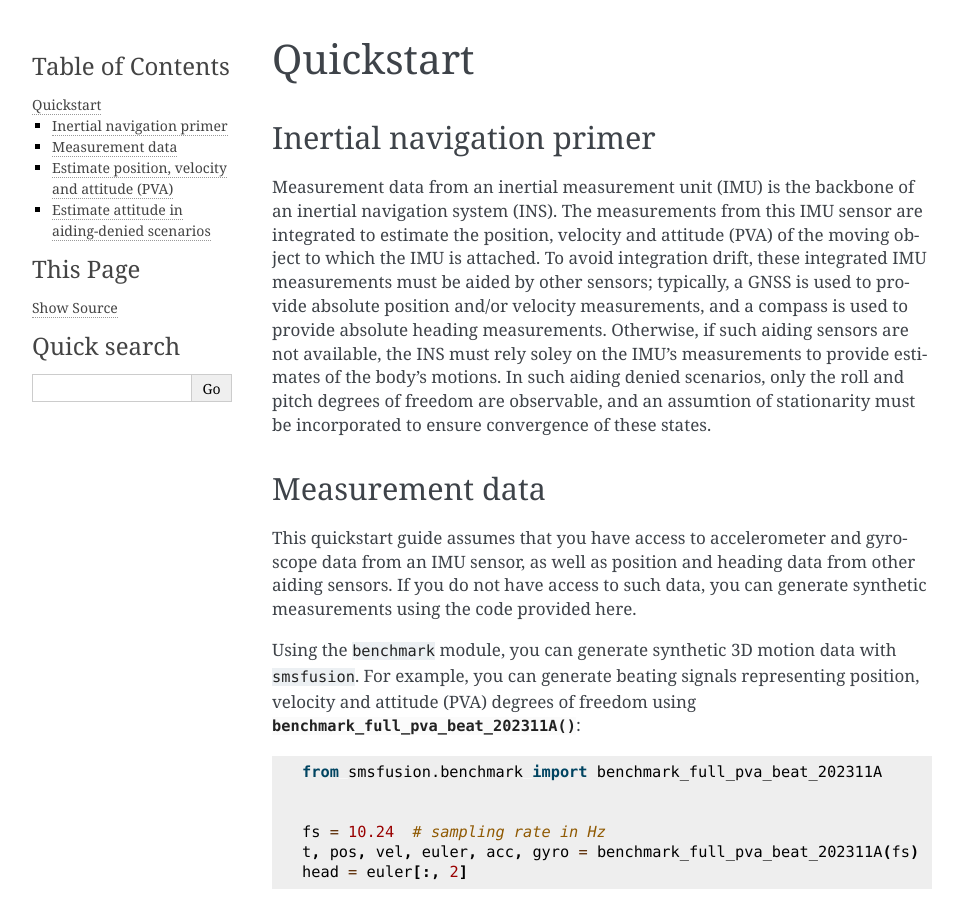
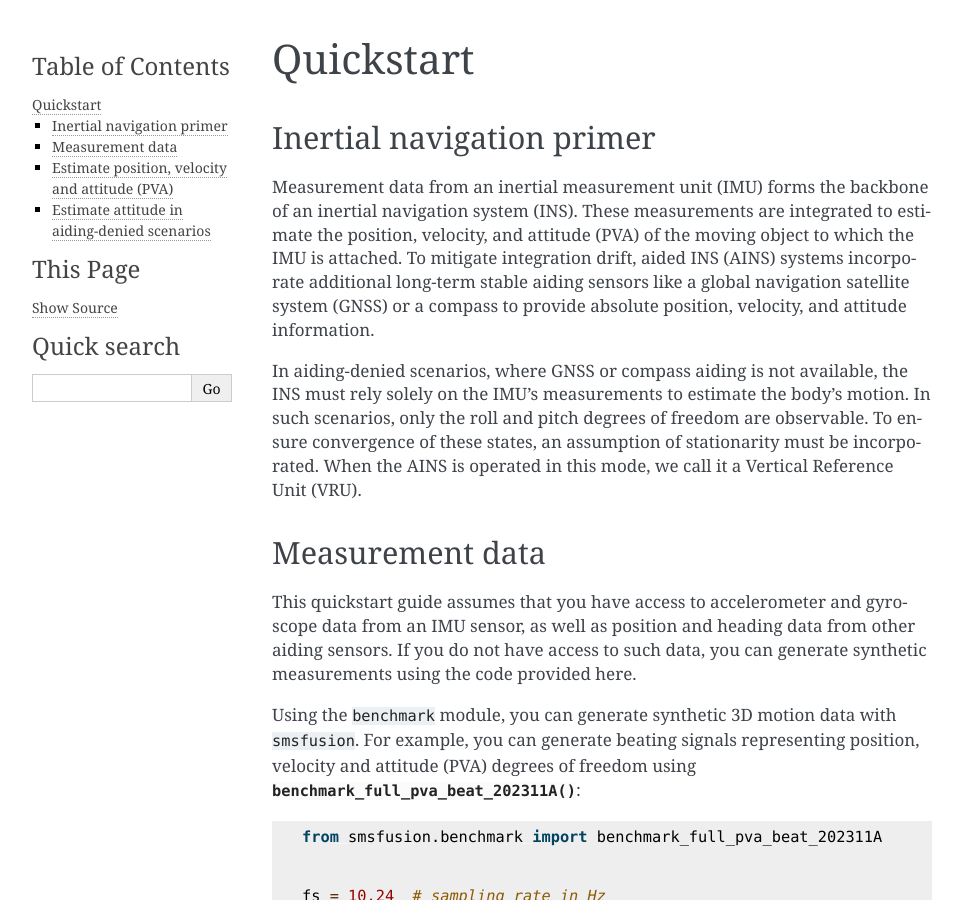
Before and after one commit to 4Subsea/smsfusion-python, a Sphinx documentation site: the page built from docs/user_guide/quickstart.rst, in a window 1280 px wide and 900 px high. Shown: the whole window, without its empty margins (148-1111 px from the left). Built offline with Sphinx 7.4.7, drawn with Linux system fonts in a browser that asks for light colours; some of the changed text lies outside the part shown.

Commit message:
some changes

```diff
--- a/docs/user_guide/quickstart.rst
+++ b/docs/user_guide/quickstart.rst
@@ -3,16 +3,18 @@ Quickstart
 
 Inertial navigation primer
 --------------------------
-Measurement data from an inertial measurement unit (IMU) is the backbone of an inertial
-navigation system (INS). The measurements from this IMU sensor are integrated to estimate
-the position, velocity and attitude (PVA) of the moving object to which the IMU is attached.
-To avoid integration drift, these integrated IMU measurements must be aided by other
-sensors; typically, a GNSS is used to provide absolute position and/or velocity
-measurements, and a compass is used to provide absolute heading measurements. Otherwise,
-if such aiding sensors are not available, the INS must rely soley on the IMU's measurements
-to provide estimates of the body's motions. In such aiding denied scenarios, only
-the roll and pitch degrees of freedom are observable, and an assumtion of stationarity
-must be incorporated to ensure convergence of these states.
+Measurement data from an inertial measurement unit (IMU) forms the backbone of an
+inertial navigation system (INS). These measurements are integrated to estimate the
+position, velocity, and attitude (PVA) of the moving object to which the IMU is attached.
+To mitigate integration drift, aided INS (AINS) systems incorporate additional long-term
+stable aiding sensors like a global navigation satellite system (GNSS) or a compass
+to provide absolute position, velocity, and attitude information.
+
+In aiding-denied scenarios, where GNSS or compass aiding is not available, the INS
+must rely solely on the IMU's measurements to estimate the body's motion. In such
+scenarios, only the roll and pitch degrees of freedom are observable. To ensure
+convergence of these states, an assumption of stationarity must be incorporated.
+When the AINS is operated in this mode, we call it a Vertical Reference Unit (VRU).
 
 Measurement data
 ----------------
@@ -130,7 +132,7 @@ Estimate attitude in aiding-denied scenarios
 In aiding-denied scenarios, where you don't have access to long-term stable aiding
 sensors like GNSS or compass, you must rely soley on the IMU's measurements to estimate
 the body's motions. Only the roll and pitch degrees of freedom are observable in these
-scenarios, as they are still be corrected using accelerometer measurements and the
+scenarios, as they can still be corrected using accelerometer measurements and the
 known direction of the gravitational field. When the AINS is operated in this mode,
 we call it a Vertical Reference Unit (VRU).
 
```
